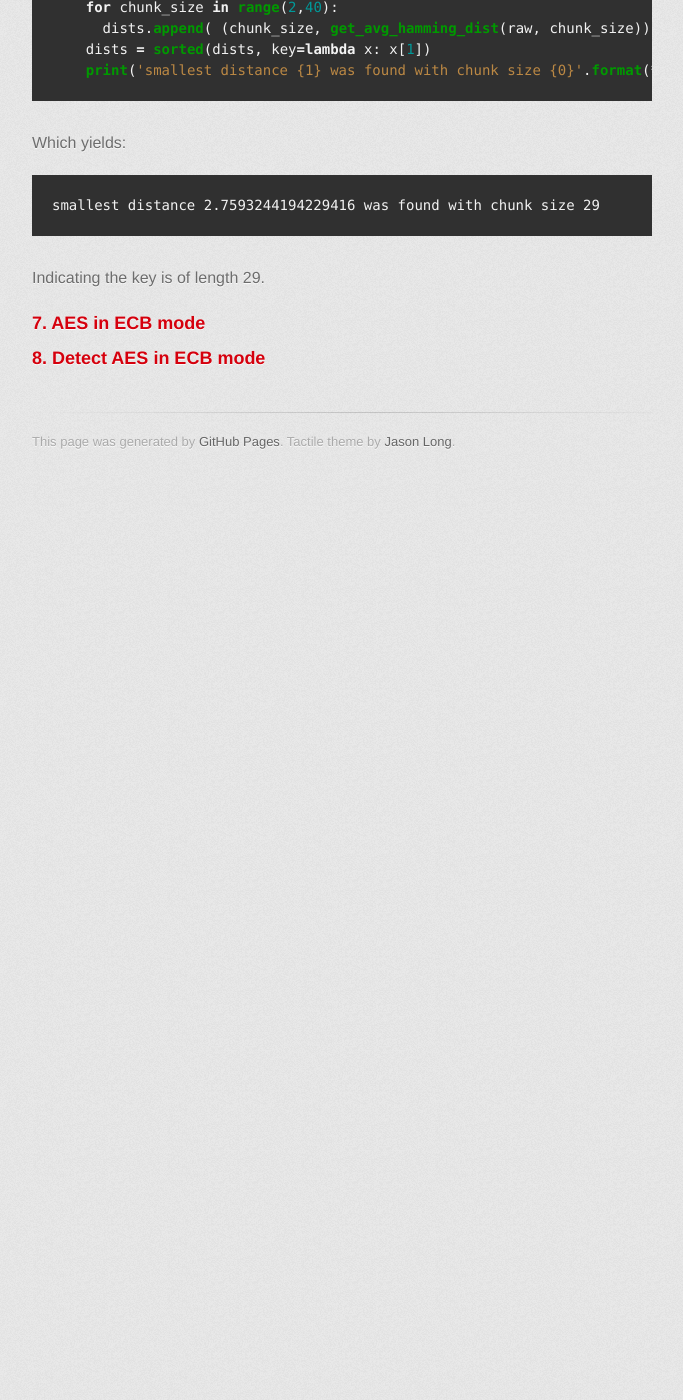
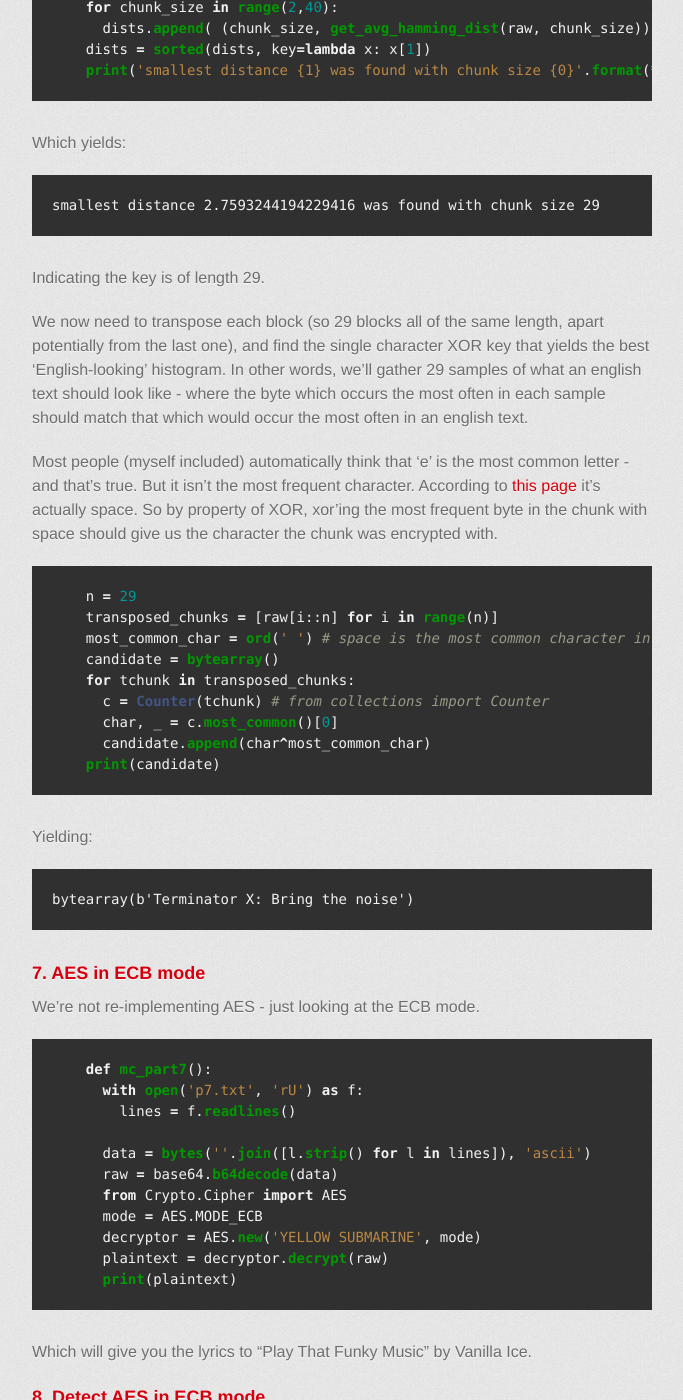
Before and after one commit to axiomiety/axiomiety.github.io, a Jekyll site: the page built from writeups/cryptopals.markdown, in a window 1280 px wide and 1400 px high, scrolled down 3536 px. Shown: the whole window, without its empty margins (298-981 px from the left). Built offline with Jekyll 4.4.1, drawn with Linux system fonts in a browser that asks for light colours; nearby versions of some CDN libraries; some web fonts are replaced; before the commit the page ends 4017 px from its top, so only the background shows below that.

Commit message:
update1.6

```diff
--- a/writeups/cryptopals.markdown
+++ b/writeups/cryptopals.markdown
@@ -150,6 +150,44 @@ Which yields:
 
 Indicating the key is of length 29.
 
+We now need to transpose each block (so 29 blocks all of the same length, apart potentially from the last one), and find the single character XOR key that yields the best 'English-looking' histogram. In other words, we'll gather 29 samples of what an english text should look like - where the byte which occurs the most often in each sample should match that which would occur the most often in an english text.
+
+Most people (myself included) automatically think that 'e' is the most common letter - and that's true. But it isn't the most frequent character. According to [this page](http://mdickens.me/typing/letter_frequency.html) it's actually space. So by property of XOR, xor'ing the most frequent byte in the chunk with space should give us the character the chunk was encrypted with.
+
+{% highlight python %}
+    n = 29
+    transposed_chunks = [raw[i::n] for i in range(n)]
+    most_common_char = ord(' ') # space is the most common character in English
+    candidate = bytearray()
+    for tchunk in transposed_chunks:
+      c = Counter(tchunk) # from collections import Counter
+      char, _ = c.most_common()[0]
+      candidate.append(char^most_common_char)
+    print(candidate)
+{% endhighlight %}
+
+Yielding:
+
+    bytearray(b'Terminator X: Bring the noise')
+
 ### 7. AES in ECB mode ###
 
+We're not re-implementing AES - just looking at the ECB mode.
+
+{% highlight python %}
+    def mc_part7():
+      with open('p7.txt', 'rU') as f:
+        lines = f.readlines()
+
+      data = bytes(''.join([l.strip() for l in lines]), 'ascii')
+      raw = base64.b64decode(data)
+      from Crypto.Cipher import AES
+      mode = AES.MODE_ECB
+      decryptor = AES.new('YELLOW SUBMARINE', mode)
+      plaintext = decryptor.decrypt(raw)
+      print(plaintext)
+{% endhighlight %}
+
+Which will give you the lyrics to "Play That Funky Music" by Vanilla Ice.
+
 ### 8. Detect AES in ECB mode ###
```
